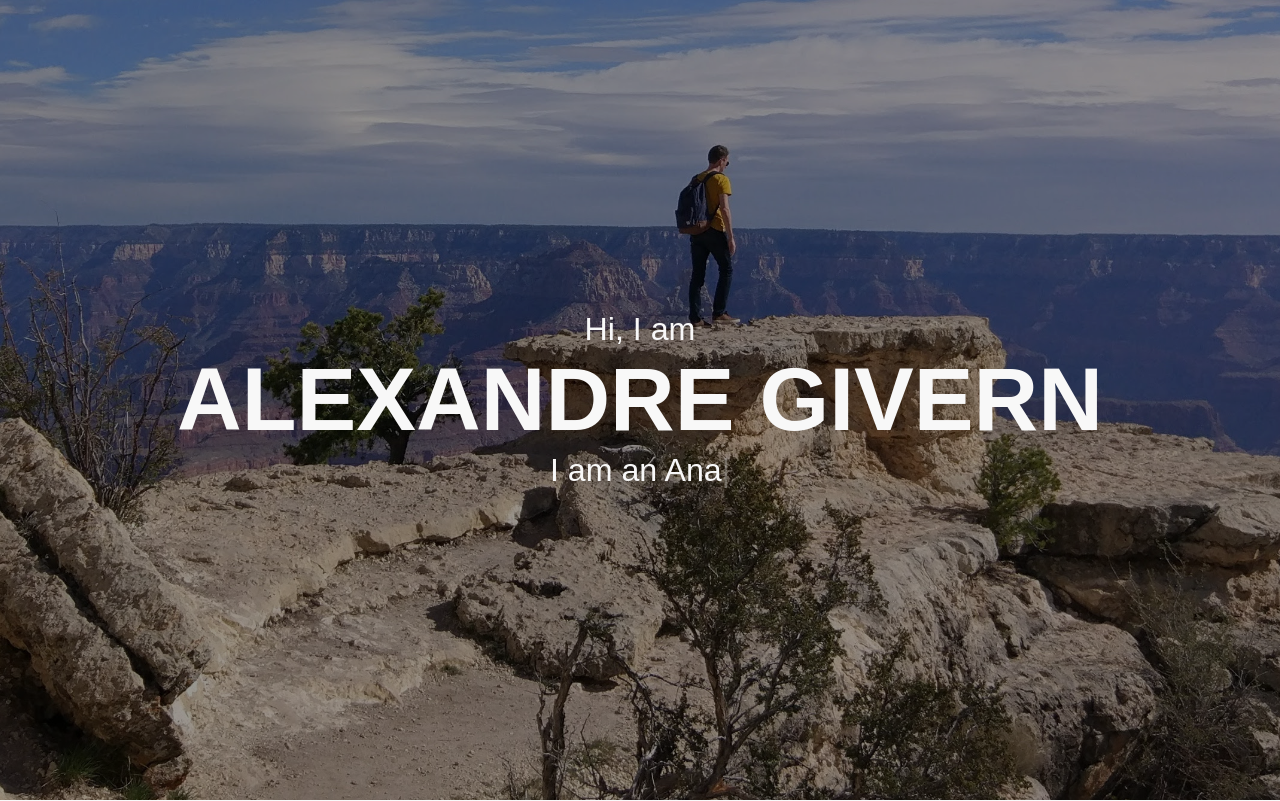
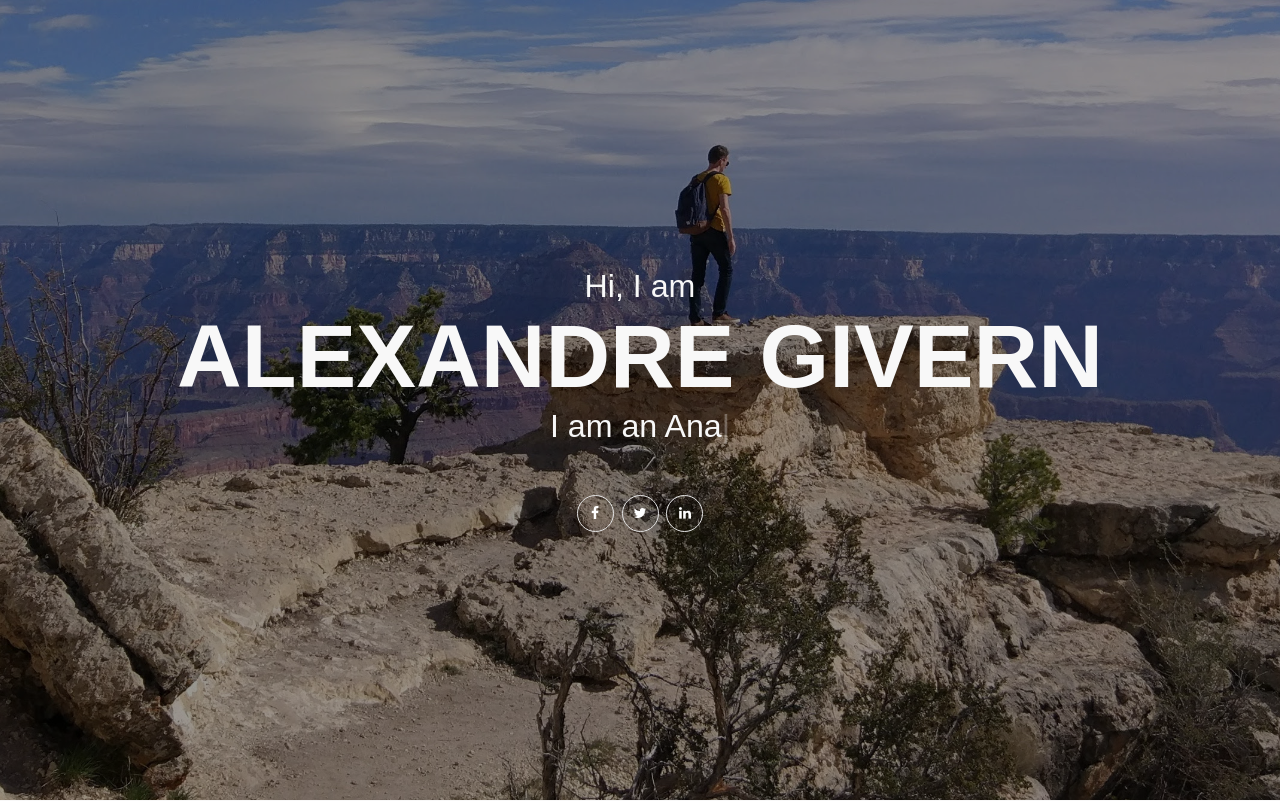
Before and after one commit to agivern/cv, a PHP site: page / in a window 1280 px wide. Shown: the top 801 px of the page. Run offline with PHP 8.4, Linux system fonts and the light colour scheme; some libraries are stand-ins or nearby versions.

Commit message:
Add social network link, and _blank option on all the links

```diff
--- a/index.php
+++ b/index.php
@@ -38,6 +38,18 @@
                 <p class="c-home__text">
                     I am a<span class="js-typist" data-typist=" Software developer, Web Developer,n Analyst Programmer, Full-Stack Developer"></span>
                 </p>
+
+                <a target="_blank" href="https://www.facebook.com/agivern" class="o-social-link">
+                    <i class="fa fa-facebook"></i>
+                </a>
+
+                <a target="_blank" href="https://twitter.com/GivernAlexandre" class="o-social-link">
+                    <i class="fa fa-twitter"></i>
+                </a>
+
+                <a target="_blank" href="https://www.linkedin.com/in/agivern" class="o-social-link">
+                    <i class="fa fa-linkedin"></i>
+                </a>
             </div>
         </section>
 
@@ -49,7 +61,7 @@
             </div>
         </section>
 
-        <p class="c-paper-cv">Do you prefer a paper cv ? It's here <a class="c-paper-cv__button"href="data/AlexandreGivern_CV.pdf">Download</a></p>
+        <p class="c-paper-cv">Do you prefer a paper cv ? It's here <a target="_blank" class="c-paper-cv__button"href="data/AlexandreGivern_CV.pdf">Download</a></p>
 
         <section id="skills" class="o-section">
             <section class="c-skills">
@@ -271,34 +283,34 @@
             <section class="c-accomplishment">
                 <h3 class="c-accomplishment__title">French interview</h3>
                 <p>French interview to present beauteprivee, explain my job and my choice.</p>
-                <p>Link : <a href="http://www.welcometothejungle.co/articles/interview-developpeur-beauteprivee">www.welcometothejungle.co</a></p>
+                <p>Link : <a target="_blank" href="http://www.welcometothejungle.co/articles/interview-developpeur-beauteprivee">www.welcometothejungle.co</a></p>
             </section>
 
             <section class="c-accomplishment"">
                 <h3 class="c-accomplishment__title">DBAO Website</h3>
                 <p>During my traineeship, I made a website with Symfony 2.</p>
-                <p>Link : <a href="http://www.dbao.givern.com/dbao/index">dbao.givern.com</a></p>
-                <p>Github : <a href="https://github.com/agivern/dbao">DBAO project</a></p>
+                <p>Link : <a target="_blank" href="http://www.dbao.givern.com/dbao/index">dbao.givern.com</a></p>
+                <p>Github : <a target="_blank" href="https://github.com/agivern/dbao">DBAO project</a></p>
             </section>
 
             <section class="c-accomplishment"">
                 <h3 class="c-accomplishment__title">3D project</h3>
                 <p>During my BTEC, I develop a 3D world with cpp.</p>
-                <p>Github : <a href="https://github.com/agivern/univers">Univers project</a></p>
+                <p>Github : <a target="_blank" href="https://github.com/agivern/univers">Univers project</a></p>
             </section>
 
             <section class="c-accomplishment"">
                 <h3 class="c-accomplishment__title">Video game tool</h3>
                 <p>During my BTEC, I develop a tool resembling a database manager for video games.</p>
-                <p>Download : <a href="data/Generator.jar">Jar file available</a></p>
-                <p>Github : <a href="https://github.com/agivern/generatorStuff">Generator Stuff project</a></p>
+                <p>Download : <a target="_blank" href="data/Generator.jar">Jar file available</a></p>
+                <p>Github : <a target="_blank" href="https://github.com/agivern/generatorStuff">Generator Stuff project</a></p>
             </section>
 
             <section class="c-accomplishment"">
                 <h3 class="c-accomplishment__title">Video game</h3>
                 <p>Before my BTEC, I self learned the programming language C and I created a video game.</p>
-                <p>Download : <a href="data/Inlandsis_Executable.zip">Inlandsis, windows executable (out of memory problem !)</a></p>
-                <p>Github : <a href="https://github.com/agivern/inlandsis">Inlandsis project</a></p>
+                <p>Download : <a target="_blank" href="data/Inlandsis_Executable.zip">Inlandsis, windows executable</a> (out of memory problem !)</p>
+                <p>Github : <a target="_blank" href="https://github.com/agivern/inlandsis">Inlandsis project</a></p>
             </section>
         </section>
 
--- a/style.css
+++ b/style.css
@@ -64,6 +64,28 @@ p {
     top: 0;
 }
 
+/* social link object */
+.o-social-link {
+    line-height: 35px;
+    display: inline-block;
+    width: 35px;
+    height: 35px;
+    margin: 0 2px;
+    text-align: center;
+    color: #fff;
+    border: 1px solid #e4e4e4;
+    border-radius: 50%;
+    margin-top: 50px;
+    -webkit-transition: border-color .2s ease-in, background-color .2s ease-in;
+    -moz-transition: border-color .2s ease-in, background-color .2s ease-in;
+    -o-transition: border-color .2s ease-in, background-color .2s ease-in;
+    transition: border-color .2s ease-in, background-color .2s ease-in;
+}
+
+.o-social-link:hover {
+    background-color: black;
+    border-color: #000;
+}
 
 /* Main section object */
 .o-section {
@@ -348,7 +370,6 @@ p {
     vertical-align: top;
 }
 
-
 /* Paper cv component */
 .c-paper-cv {
     text-align: center;
```
